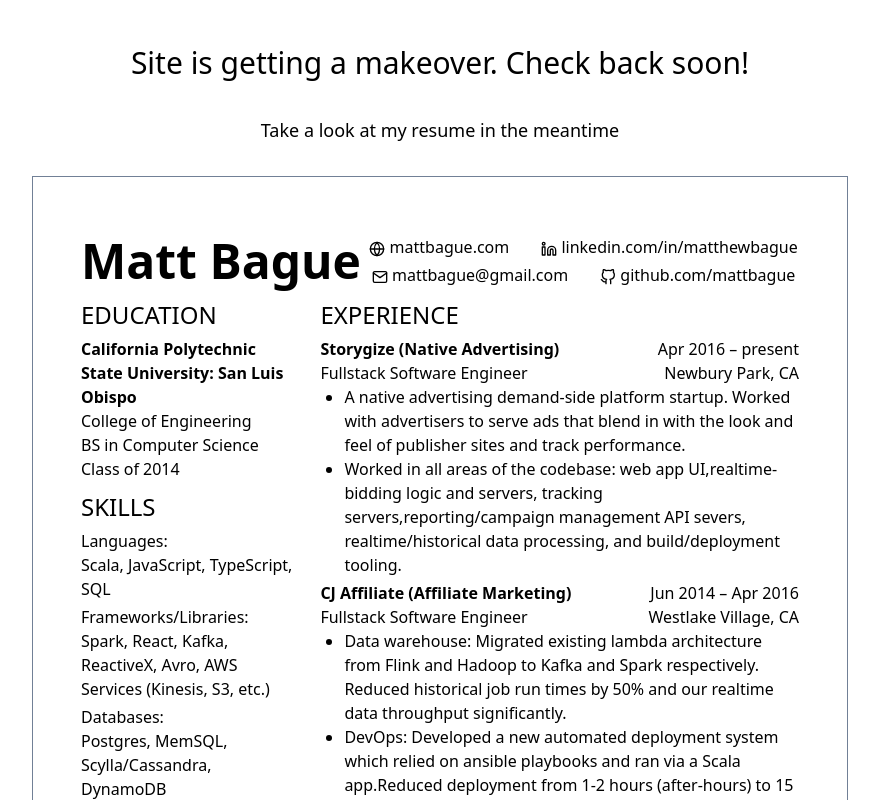
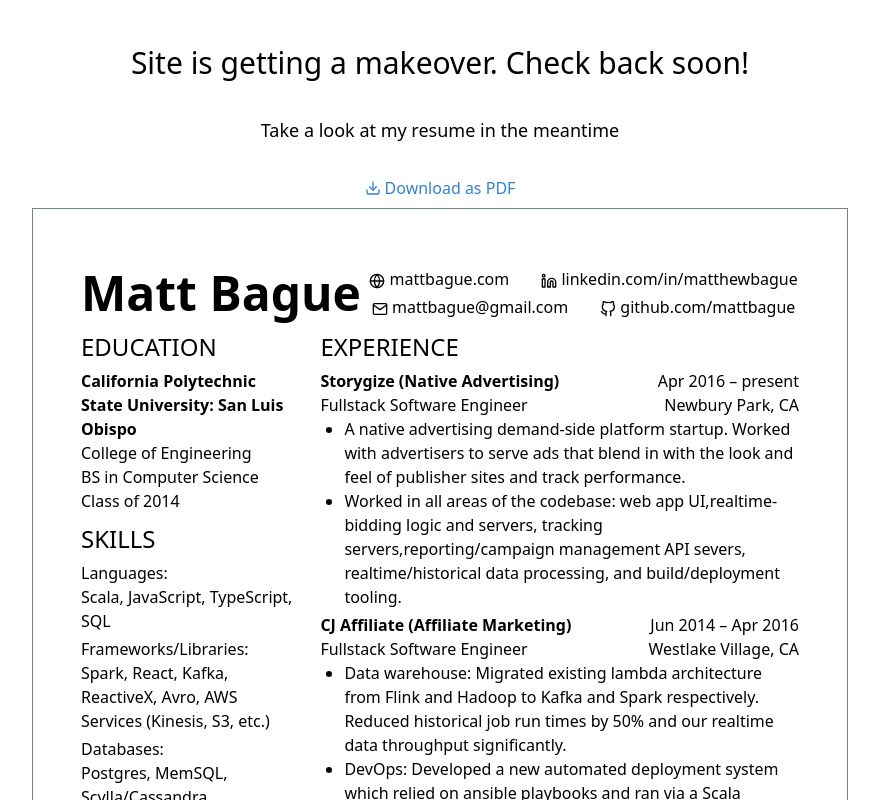
Before and after one commit to mattbague/mattbague.github.io, a React app: page / in a window 1280 px wide. Shown: the top 800 px of the page, without its empty margins (200-1079 px from the left). Built offline with nearby package versions, Linux system fonts and the light colour scheme.

Commit message:
add resume download link

```diff
--- a/src/main/js/Resume.tsx
+++ b/src/main/js/Resume.tsx
@@ -1,5 +1,5 @@
 import * as React from "react";
-import {GitHub, Globe, Linkedin, Mail} from "react-feather";
+import {Download, GitHub, Globe, Linkedin, Mail} from "react-feather";
 
 export default class Resume extends React.Component<{}, {}> {
 
@@ -9,6 +9,11 @@
       height: "11in",
     }
     return <div>
+      <div className="text-center mb-2">
+        <a href="/matt_bague_resume.pdf" className="text-blue-600 hover:text-blue-400 flex items-center justify-center" download>
+          <Download className="inline-block" size="1rem"/><span className="ml-1">Download as PDF</span>
+        </a>
+      </div>
       <div style={style} className="mx-auto border-solid border border-gray-600">
         <div style={{margin: ".5in"}}>
           <div className="flex items-center">
```
Also changed, not shown: 6 other files (tests, documents, lock files or other folders).
